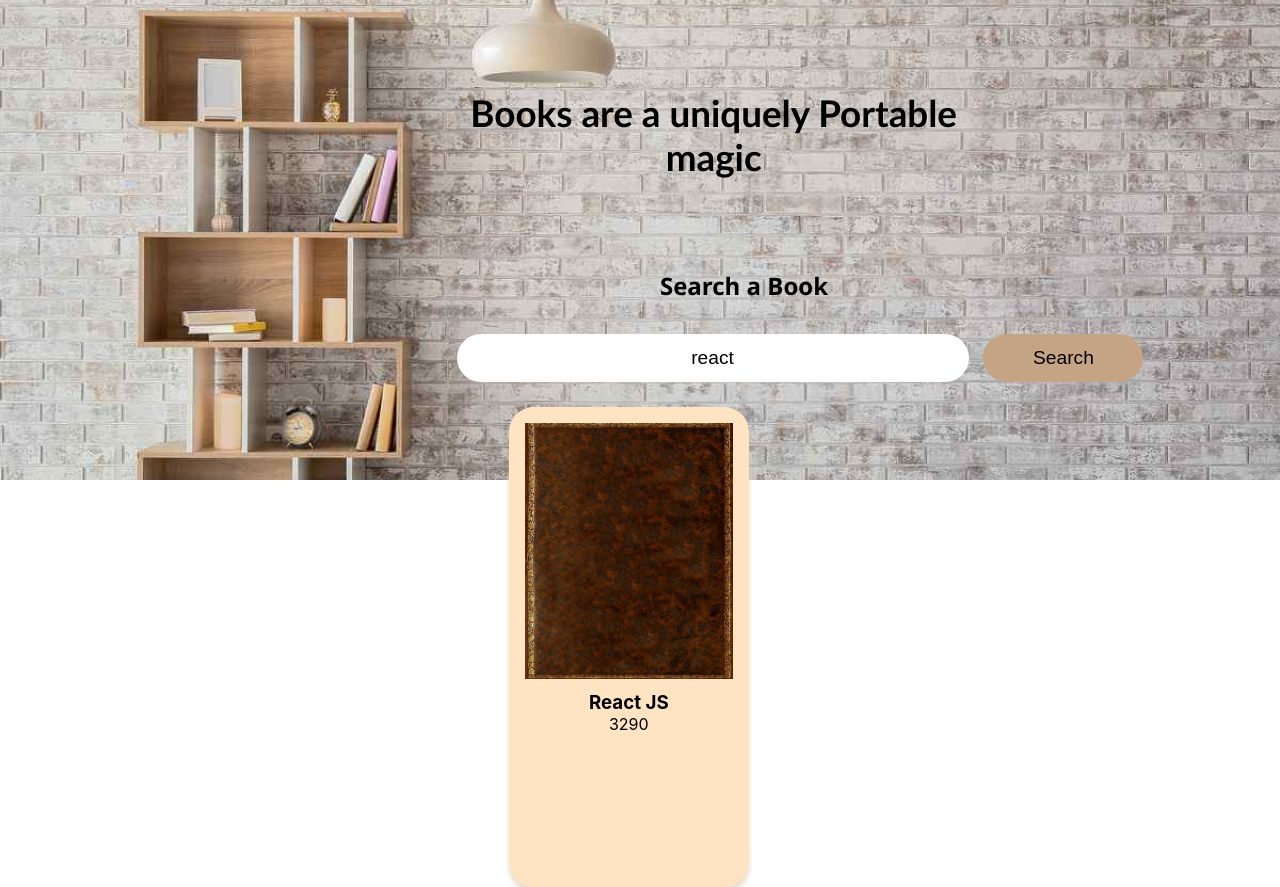
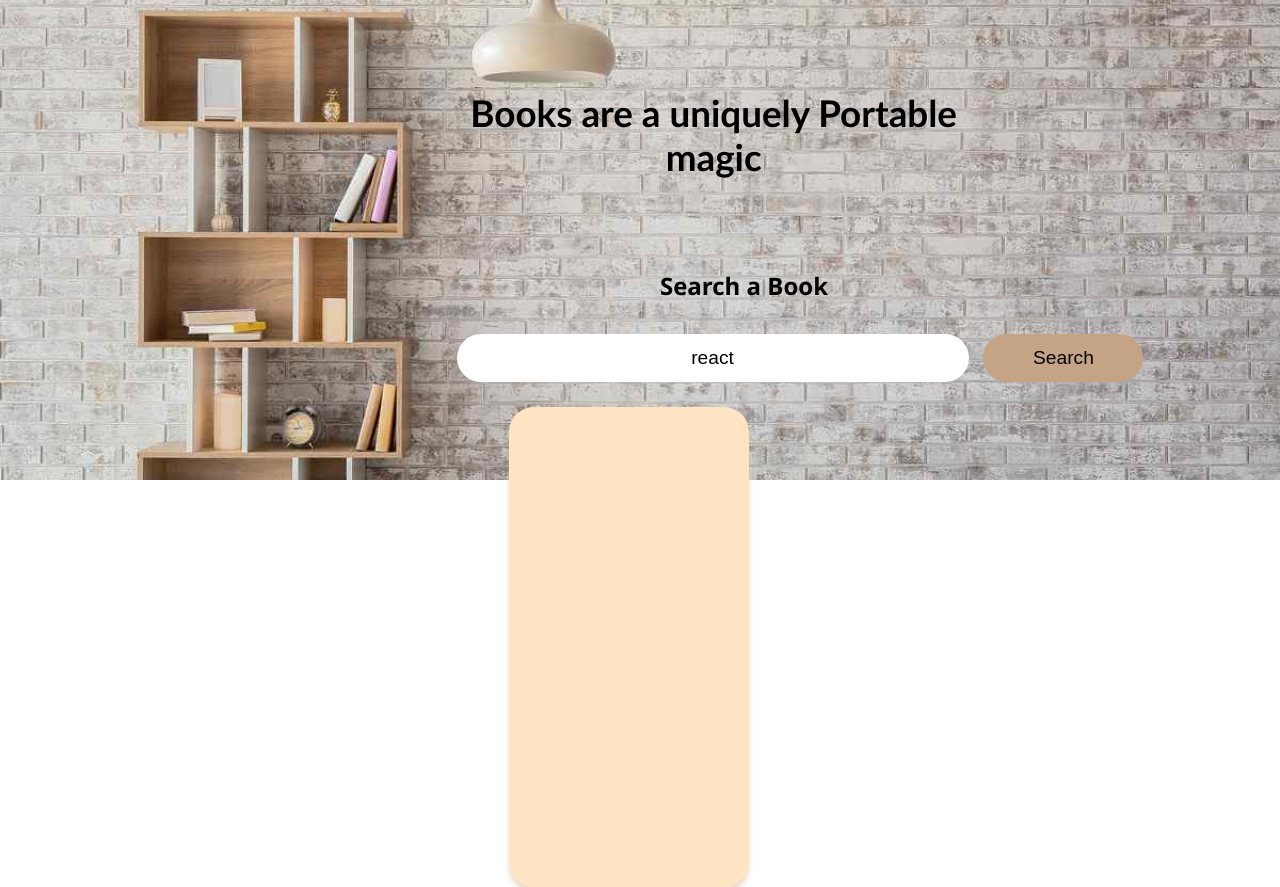
Before and after one commit to sgujuluva/books-app, a React (Create React App) app: page / in a window 1280 px wide. Built offline with nearby package versions, Linux system fonts and the light colour scheme.

Commit message:
book details searched from api

```diff
--- a/src/components/Card/index.jsx
+++ b/src/components/Card/index.jsx
@@ -5,16 +5,21 @@ function Card({book}) {
   return (
     <div className="card">
  <div className="card-wrapper">
-        <img src={Bookcover} alt="" />
+        {/* <img src={Bookcover} alt="" /> */}
         <div className="bottom">
           {book.map((book,index) =>{
             return (<div key={index}>
-            {book.volumeInfo.title}</div>)
+           <h1 className="title">{book.volumeInfo.title}</h1>
+           <h3 className="sub-title">{book.volumeInfo.subtitle}</h3>
+           <h2 className="author">{book.volumeInfo.authors}</h2>
+           <h4 className="pub-date">{book.volumeInfo.publishedDate}</h4>
+           <div className="thumbnail">{book.imageLinks.thumbnail}</div>
+
+            </div>)
 
 
           })}
-            <h3 className="title">React JS</h3>
-            <p className="amount">3290</p>
+
         </div>
         </div>
     </div>
```
